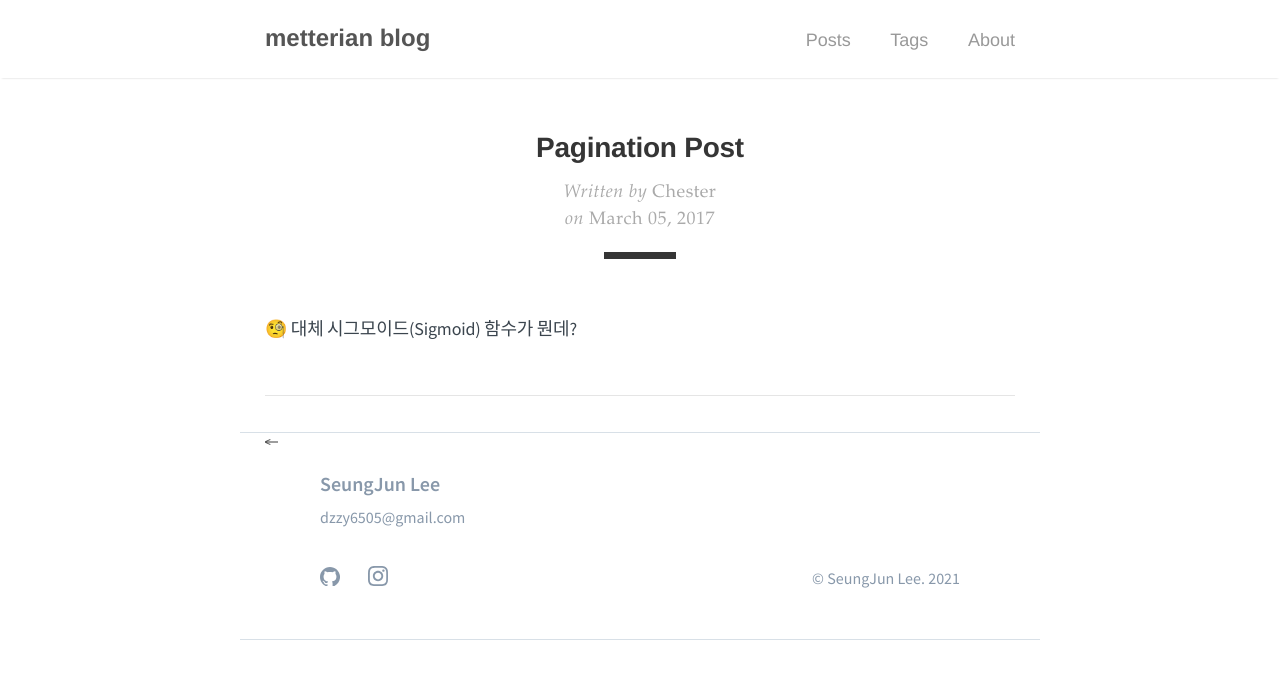
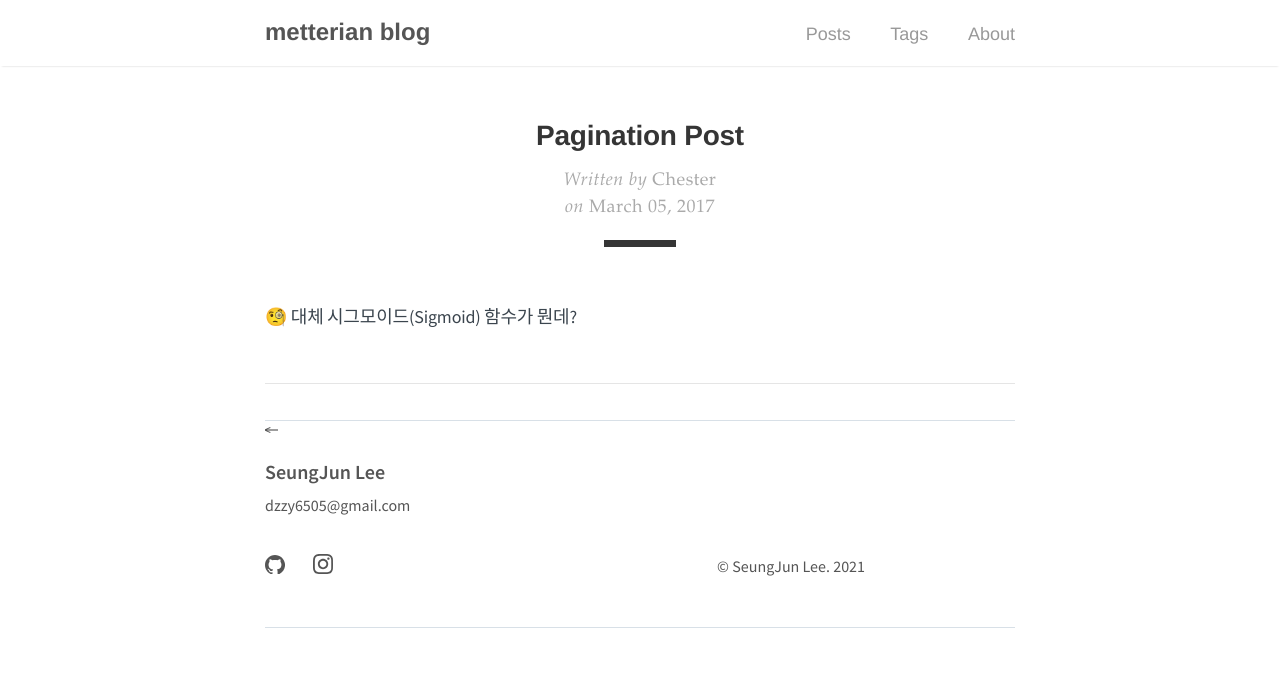
Before and after one commit to metterian/metterian.github.io, a Jekyll site: the page built from _posts/2017-03-05-pagination-post.md, in a window 1280 px wide. Shown: the top 679 px of the page. Built offline with Jekyll 4.4.1, drawn with Linux system fonts in a browser that asks for light colours; nearby versions of some CDN libraries.

Commit message:
fix: footer max width

```diff
--- a/_sass/_layout.scss
+++ b/_sass/_layout.scss
@@ -11,7 +11,7 @@
 main,
 footer>.footer_wrap,
 .nav-container {
-  margin: 0 auto;
+//   margin: 0 auto;
   max-width: 750px;
   width: 80%;
     @media (max-width: $break-small) {
@@ -21,11 +21,10 @@ footer>.footer_wrap,
 
 .nav {
     overflow: auto;
-    padding: 24px 0;
+    // padding: 24px 0;
 
   &-container {
-      margin: 0 auto;
-    //   padding-bottom: 10px;
+    //   margin: 0 auto;
       position: relative;
   }
 }
@@ -81,7 +80,7 @@ footer {
     font-family: $source;
     padding: 36px 0 46px 0;
     // background-color: $grey-3;
-    color: $default-tint;
+    color: $default-color;
     border-top: 1px solid $grey-2;
     border-bottom: 1px solid $grey-2;
 
@@ -99,7 +98,7 @@ footer {
 }
             .email {
                 font-size: 16px;
-                color: $default-tint;
+                color: $default-color;
             }
 
             a.email:hover {
@@ -111,7 +110,7 @@ footer {
                 a {
                     margin-right: 24px;
                     svg {
-                        fill: $default-tint;
+                        fill: $default-color;
                         width: 20px;
                     }
                 }
--- a/_sass/_variables.scss
+++ b/_sass/_variables.scss
@@ -5,6 +5,7 @@ p, h2 {
 }
 
 // color 정의
+$default-color: #555 !default;
 $default-shade: #10171f;
 $default-tint: #8898aa;
 $grey-0: #333e4c;
--- a/_sass/tale/_layout.scss
+++ b/_sass/tale/_layout.scss
@@ -9,7 +9,7 @@ footer,
 .nav-container {
   display: block;
   margin: 0 auto;
-  max-width: 800px;
+  max-width: 750px;
   width: 80%;
 }
 
```
